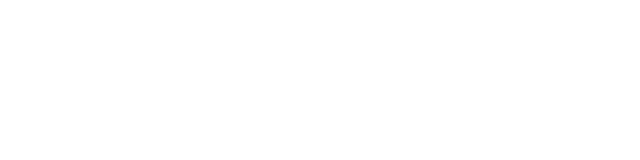
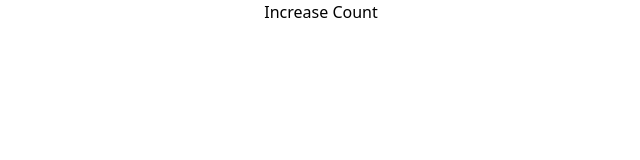
Before and after one commit to ilicc-sara/Type-Script, a React (Vite) app: page / in a window 1280 px wide. Shown: the top 160 px of the page, without its empty margins (319-959 px from the left). Built offline with nearby package versions, Linux system fonts and the light colour scheme.

Commit message:
passing use state function in component's props

```diff
--- a/src/App.tsx
+++ b/src/App.tsx
@@ -3,12 +3,10 @@
 import Card from "./Card";
 
 const App = () => {
+  const [count, setCount] = useState(0);
   return (
     <>
-      {/* <Card text={"Hello"} count={0} />
-      <Card text={"Hello"} />
-      <Card text={"Hello"} /> */}
-      <Card></Card>
+      <Card setCount={setCount} />
     </>
   );
 };
--- a/src/Card.tsx
+++ b/src/Card.tsx
@@ -3,14 +3,18 @@
 type CardProps = {
   // text: string;
   // count?: number;
-  children?: React.ReactNode;
+  // children?: React.ReactNode;
+  setCount: React.Dispatch<React.SetStateAction<number>>;
 };
 
 // function Card({ text, count }: CardProps) {
-function Card({ children }: CardProps) {
+function Card({ setCount }: CardProps) {
   return (
     <div>
-      <span> {children} </span>
+      <button onClick={() => setCount((count: number) => count + 1)}>
+        {" "}
+        Increase Count
+      </button>
     </div>
   );
 }
```
